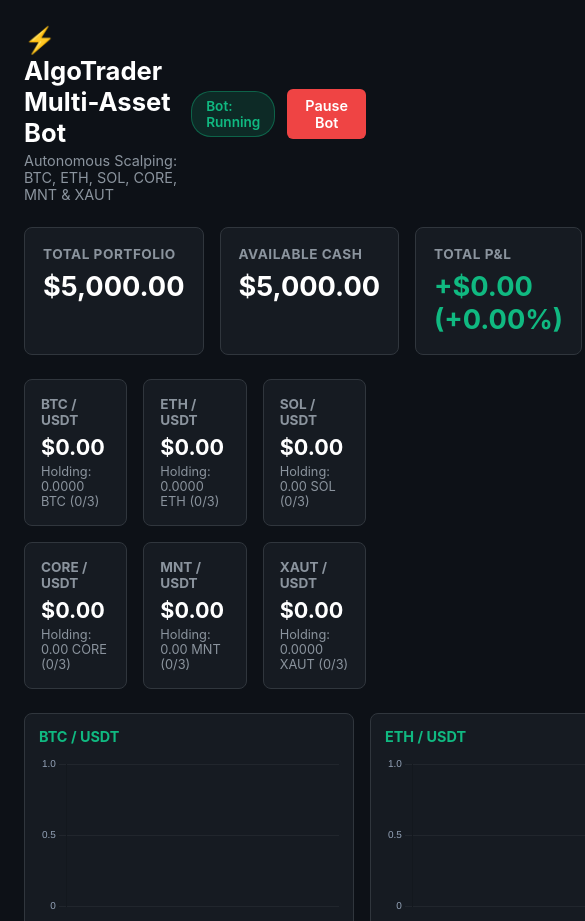
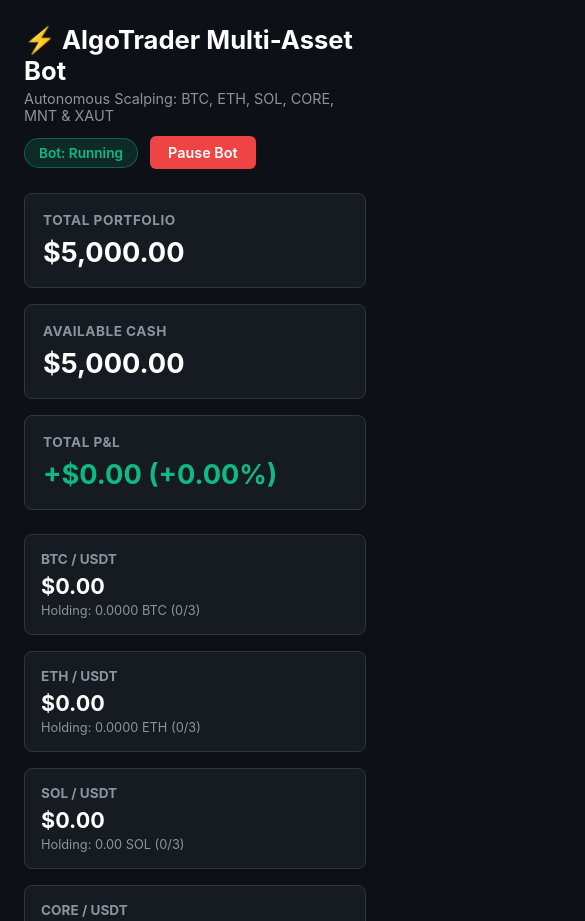
Before and after one commit to tab-visuals/bybit-cloud-bot, a plain HTML site: page static/index.html in a window 390 px wide. Shown: the top 921 px of the page, 585 px wide, since content can reach past the window. Drawn offline with nearby package versions, Linux system fonts and the light colour scheme.

Commit message:
Implement responsive styles for mobile view
Added responsive design for grids and header.

```diff
--- a/static/style.css
+++ b/static/style.css
@@ -239,3 +239,16 @@ tbody tr:hover {
   padding: 2px 8px;
   border-radius: 4px;
 }
+@media (max-width: 768px) {
+  .metrics-grid,
+  .assets-grid,
+  .charts-grid {
+    grid-template-columns: 1fr;
+  }
+
+  .header {
+    flex-direction: column;
+    align-items: flex-start;
+    gap: 12px;
+  }
+}
```
